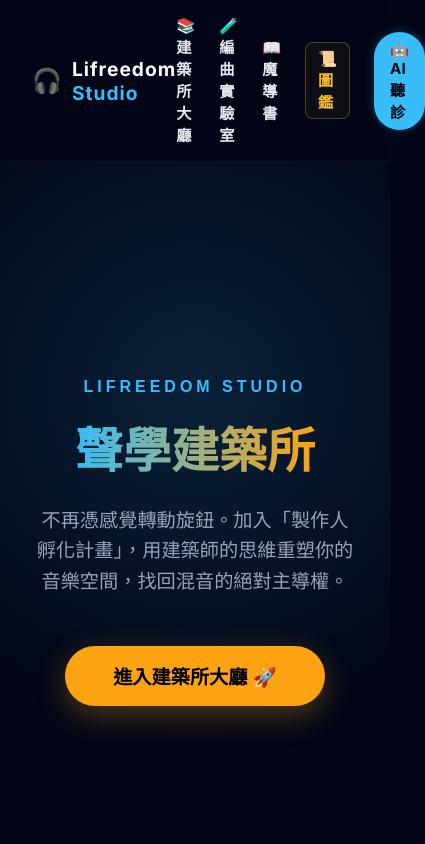
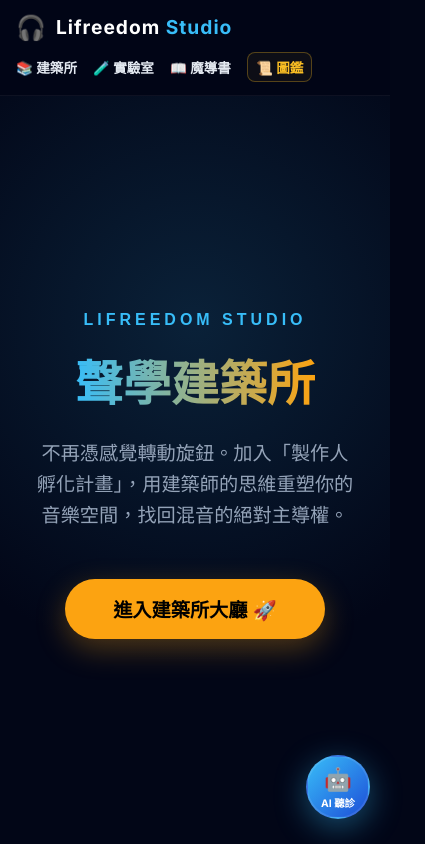
Before and after one commit to lifreedomstudio/lifreedom-studio, a Next.js app: page / in a window 390 px wide. Shown: the top 844 px of the page, 425 px wide, since content can reach past the window. Built offline with nearby package versions, Linux system fonts and the light colour scheme.

Commit message:
Update layout: mobile nav and floating AI button

```diff
--- a/src/app/layout.tsx
+++ b/src/app/layout.tsx
@@ -26,11 +26,13 @@ export default function RootLayout({
           zIndex: 1000,
           background: 'rgba(2, 6, 23, 0.8)',
           backdropFilter: 'blur(12px)',
-          borderBottom: '1px solid rgba(255,255,255,0.05)',
-          padding: '1rem 2rem',
+          borderBottom: '1px solid rgba(255, 255, 255, 0.05)',
+          padding: '0.8rem 1rem',
           display: 'flex',
+          flexWrap: 'wrap',
           justifyContent: 'space-between',
-          alignItems: 'center'
+          alignItems: 'center',
+          gap: '10px'
         }}>
           {/* 左側 LOGO */}
           <Link href="/" style={{ textDecoration: 'none', display: 'flex', alignItems: 'center', gap: '10px' }}>
@@ -40,17 +42,39 @@ export default function RootLayout({
             </span>
           </Link>
 
-          {/* 右側選單 */}
-          <div style={{ display: 'flex', gap: '1.5rem', alignItems: 'center', fontSize: '0.95rem', fontWeight: 'bold' }}>
-            <Link href="/courses" style={{ color: '#e2e8f0', textDecoration: 'none', transition: 'color 0.2s' }}>📚 建築所大廳</Link>
-            <Link href="/incubator" style={{ color: '#e2e8f0', textDecoration: 'none', transition: 'color 0.2s' }}>🧪 編曲實驗室</Link>
-            <Link href="/glossary" style={{ color: '#e2e8f0', textDecoration: 'none', transition: 'color 0.2s' }}>📖 魔導書</Link>
-            <Link href="/collection" style={{ color: '#fbbf24', textDecoration: 'none', border: '1px solid rgba(251, 191, 36, 0.3)', padding: '6px 12px', borderRadius: '8px', background: 'rgba(251, 191, 36, 0.05)' }}>📜 圖鑑</Link>
-            <Link href="/mix-assistant" style={{ color: '#020617', textDecoration: 'none', background: '#38bdf8', padding: '8px 16px', borderRadius: '50px', boxShadow: '0 0 10px rgba(56, 189, 248, 0.3)' }}>🤖 AI 聽診</Link>
+          {/* 右側選單 (已將 AI 聽診移出) */}
+          <div style={{ display: 'flex', gap: '1rem', alignItems: 'center', fontSize: '0.85rem', fontWeight: 'bold' }}>
+            <Link href="/courses" style={{ color: '#e2e8f0', textDecoration: 'none' }}>📚 建築所</Link>
+            <Link href="/incubator" style={{ color: '#e2e8f0', textDecoration: 'none' }}>🧪 實驗室</Link>
+            <Link href="/glossary" style={{ color: '#e2e8f0', textDecoration: 'none' }}>📖 魔導書</Link>
+            <Link href="/collection" style={{ color: '#fbbf24', textDecoration: 'none', border: '1px solid rgba(251, 191, 36, 0.3)', padding: '4px 8px', borderRadius: '8px', background: 'rgba(251, 191, 36, 0.05)' }}>📜 圖鑑</Link>
           </div>
         </nav>
 
-        {/* 網頁主要內容會被渲染在這裡 */}
+        {/* 🤖 全站懸浮 AI 聽診按鈕 */}
+        <Link href="/mix-assistant" style={{
+          position: 'fixed',
+          bottom: '25px',
+          right: '20px',
+          zIndex: 2000,
+          background: 'linear-gradient(135deg, #38bdf8, #1d4ed8)',
+          width: '64px',
+          height: '64px',
+          borderRadius: '50%',
+          display: 'flex',
+          flexDirection: 'column',
+          alignItems: 'center',
+          justifyContent: 'center',
+          boxShadow: '0 8px 32px rgba(56, 189, 248, 0.4)',
+          textDecoration: 'none',
+          border: '2px solid rgba(255, 255, 255, 0.1)',
+          transition: 'transform 0.2s active'
+        }}>
+          <span style={{ fontSize: '1.4rem' }}>🤖</span>
+          <span style={{ fontSize: '0.65rem', color: '#fff', fontWeight: 'bold', marginTop: '2px' }}>AI 聽診</span>
+        </Link>
+
+        {/* 網頁主要內容 */}
         <main>
           {children}
         </main>
```
